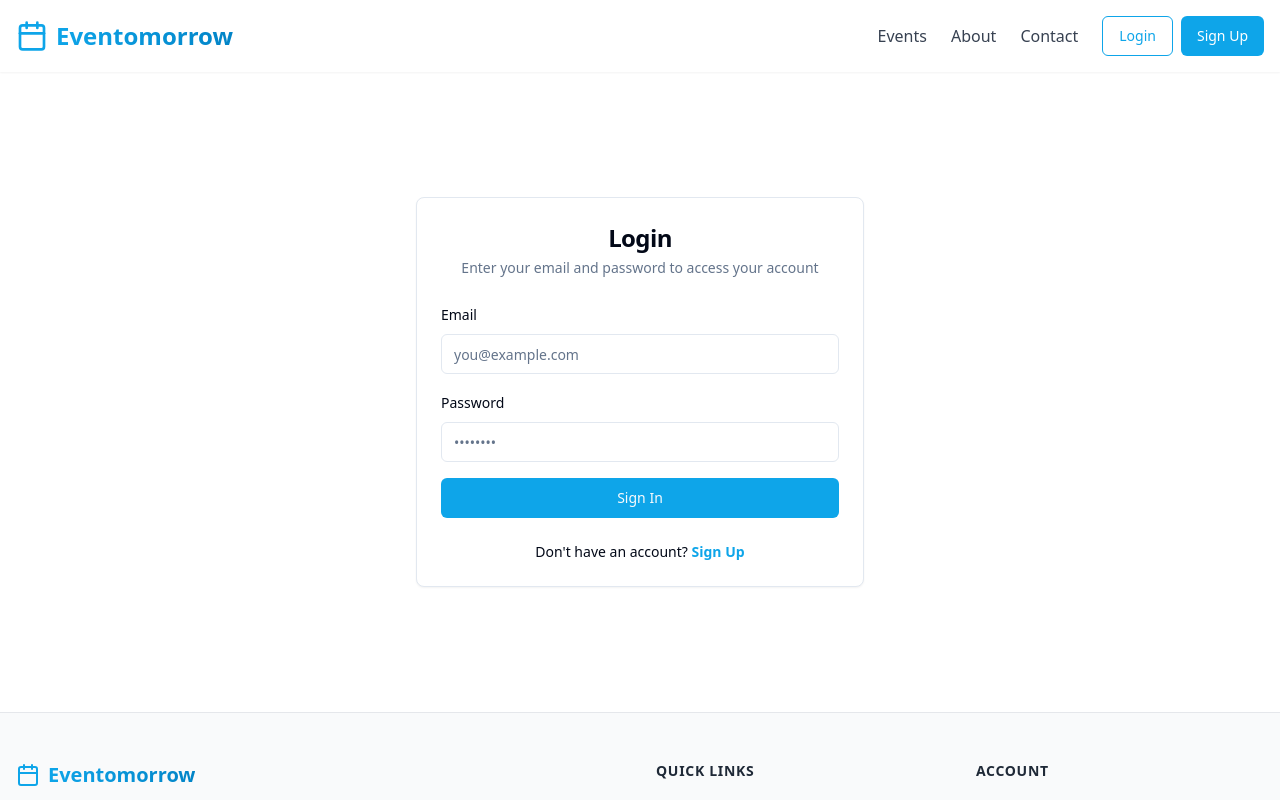
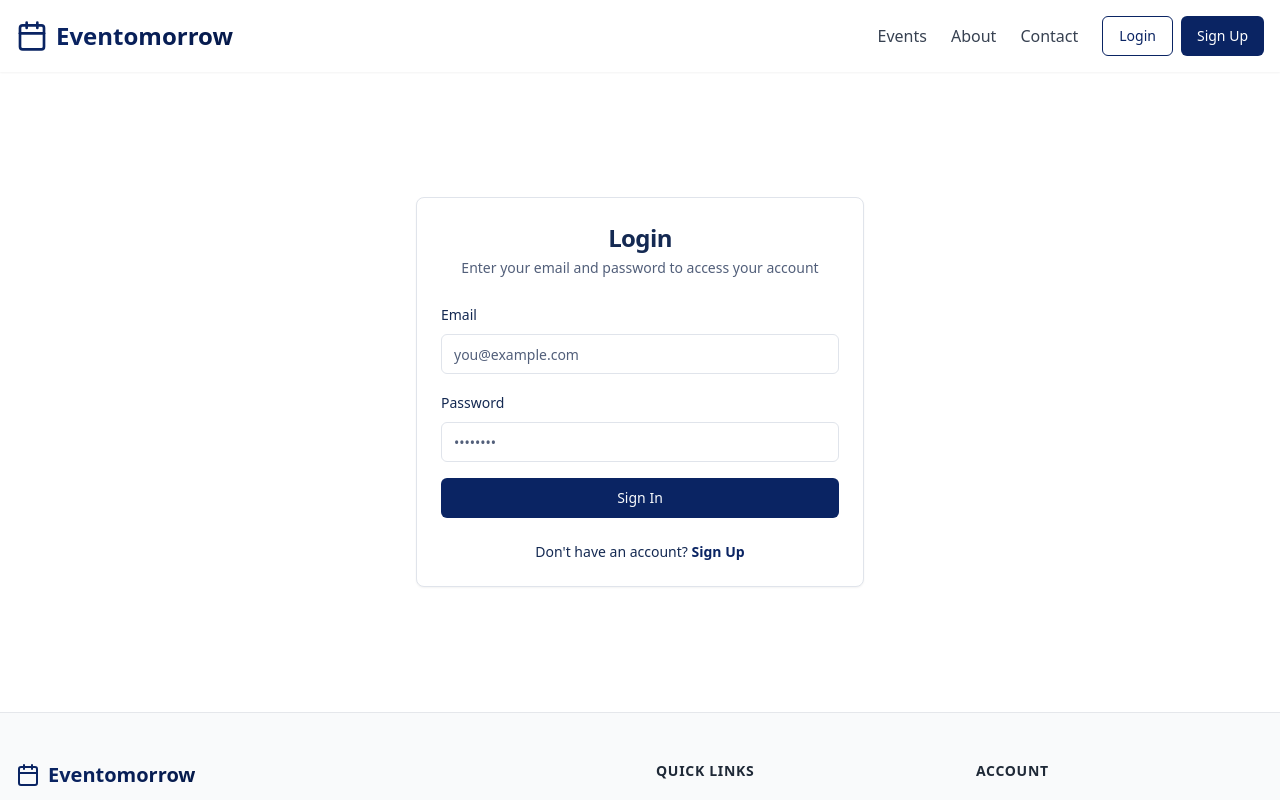
Before and after one commit to tvd487/eventastic-horizon, a React (Vite) app: page /login in a window 1280 px wide. Shown: the top 800 px of the page. Built offline with nearby package versions, Linux system fonts and the light colour scheme.

Commit message:
Refactor: Update theme to dark blue and white
Updated the application's theme to use dark blue and white as the primary colors. Modified color variables in `src/index.css` and updated relevant components to reflect the new theme.

```diff
--- a/src/index.css
+++ b/src/index.css
@@ -5,82 +5,83 @@
 
 @layer base {
   :root {
-    --background: 0 0% 100%;
-    --foreground: 222.2 84% 4.9%;
+    --background: 0 0% 100%; /* White */
+    --foreground: 220 60% 20%; /* Dark Blue */
 
     --card: 0 0% 100%;
-    --card-foreground: 222.2 84% 4.9%;
+    --card-foreground: 220 60% 20%;
 
     --popover: 0 0% 100%;
-    --popover-foreground: 222.2 84% 4.9%;
+    --popover-foreground: 220 60% 20%;
 
-    --primary: 199 95% 48%; /* Ocean Blue */
-    --primary-foreground: 210 40% 98%;
+    --primary: 220 70% 30%; /* Dark Blue */
+    --primary-foreground: 210 40% 98%; /* White */
 
-    --secondary: 210 70% 91%; /* Soft Blue */
-    --secondary-foreground: 222.2 47.4% 11.2%;
+    --secondary: 220 20% 92%; /* Light Blue */
+    --secondary-foreground: 220 60% 20%;
 
-    --muted: 210 40% 96.1%;
-    --muted-foreground: 215.4 16.3% 46.9%;
+    --muted: 220 20% 96%;
+    --muted-foreground: 220 20% 40%;
 
-    --accent: 210 40% 96.1%;
-    --accent-foreground: 222.2 47.4% 11.2%;
+    --accent: 220 20% 96%;
+    --accent-foreground: 220 60% 20%;
 
     --destructive: 0 84.2% 60.2%;
     --destructive-foreground: 210 40% 98%;
 
-    --border: 214.3 31.8% 91.4%;
-    --input: 214.3 31.8% 91.4%;
-    --ring: 199 95% 48%;
+    --border: 220 20% 90%;
+    --input: 220 20% 90%;
+    --ring: 220 70% 30%;
 
     --radius: 0.5rem;
 
-    --sidebar-background: 0 0% 98%;
-    --sidebar-foreground: 240 5.3% 26.1%;
-    --sidebar-primary: 240 5.9% 10%;
+    --sidebar-background: 220 20% 97%;
+    --sidebar-foreground: 220 60% 20%;
+    --sidebar-primary: 220 70% 30%;
     --sidebar-primary-foreground: 0 0% 98%;
-    --sidebar-accent: 240 4.8% 95.9%;
-    --sidebar-accent-foreground: 240 5.9% 10%;
+    --sidebar-accent: 220 20% 95%;
+    --sidebar-accent-foreground: 220 60% 20%;
     --sidebar-border: 220 13% 91%;
-    --sidebar-ring: 217.2 91.2% 59.8%;
+    --sidebar-ring: 220 70% 40%;
   }
 
   .dark {
-    --background: 222.2 84% 4.9%;
-    --foreground: 210 40% 98%;
+    --background: 220 60% 12%; /* Dark Blue */
+    --foreground: 210 40% 98%; /* White */
 
-    --card: 222.2 84% 4.9%;
+    --card: 220 60% 12%;
     --card-foreground: 210 40% 98%;
 
-    --popover: 222.2 84% 4.9%;
+    --popover: 220 60% 12%;
     --popover-foreground: 210 40% 98%;
 
-    --primary: 199 95% 48%;
-    --primary-foreground: 222.2 47.4% 11.2%;
+    --primary: 220 70% 50%; /* Brighter Blue */
+    --primary-foreground: 210 40% 98%;
 
-    --secondary: 217.2 32.6% 17.5%;
+    --secondary: 220 30% 20%;
     --secondary-foreground: 210 40% 98%;
 
-    --muted: 217.2 32.6% 17.5%;
-    --muted-foreground: 215 20.2% 65.1%;
+    --muted: 220 30% 20%;
+    --muted-foreground: 220 20% 70%;
 
-    --accent: 217.2 32.6% 17.5%;
+    --accent: 220 30% 20%;
     --accent-foreground: 210 40% 98%;
 
     --destructive: 0 62.8% 30.6%;
     --destructive-foreground: 210 40% 98%;
 
-    --border: 217.2 32.6% 17.5%;
-    --input: 217.2 32.6% 17.5%;
-    --ring: 212.7 26.8% 83.9%;
-    --sidebar-background: 240 5.9% 10%;
-    --sidebar-foreground: 240 4.8% 95.9%;
-    --sidebar-primary: 224.3 76.3% 48%;
+    --border: 220 30% 20%;
+    --input: 220 30% 20%;
+    --ring: 220 70% 50%;
+
+    --sidebar-background: 220 40% 15%;
+    --sidebar-foreground: 210 40% 98%;
+    --sidebar-primary: 220 70% 50%;
     --sidebar-primary-foreground: 0 0% 100%;
-    --sidebar-accent: 240 3.7% 15.9%;
-    --sidebar-accent-foreground: 240 4.8% 95.9%;
-    --sidebar-border: 240 3.7% 15.9%;
-    --sidebar-ring: 217.2 91.2% 59.8%;
+    --sidebar-accent: 220 30% 20%;
+    --sidebar-accent-foreground: 210 40% 98%;
+    --sidebar-border: 220 30% 20%;
+    --sidebar-ring: 220 70% 50%;
   }
 }
 
@@ -96,7 +97,7 @@
 
 /* Custom styles for Eventomorrow */
 .hero-gradient {
-  background: linear-gradient(135deg, #0EA5E9 0%, #38BDF8 100%);
+  background: linear-gradient(135deg, #0A2463 0%, #1E4D9B 100%); /* Dark blue gradient */
 }
 
 .event-card {
--- a/tailwind.config.ts
+++ b/tailwind.config.ts
@@ -65,9 +65,9 @@ export default {
 				},
 				// Eventomorrow custom colors
 				oceanBlue: {
-					DEFAULT: '#0EA5E9',
+					DEFAULT: '#0A2463', // Dark blue
 					light: '#D3E4FD',
-					dark: '#0284C7',
+					dark: '#061A4B',
 				},
 			},
 			borderRadius: {
```
